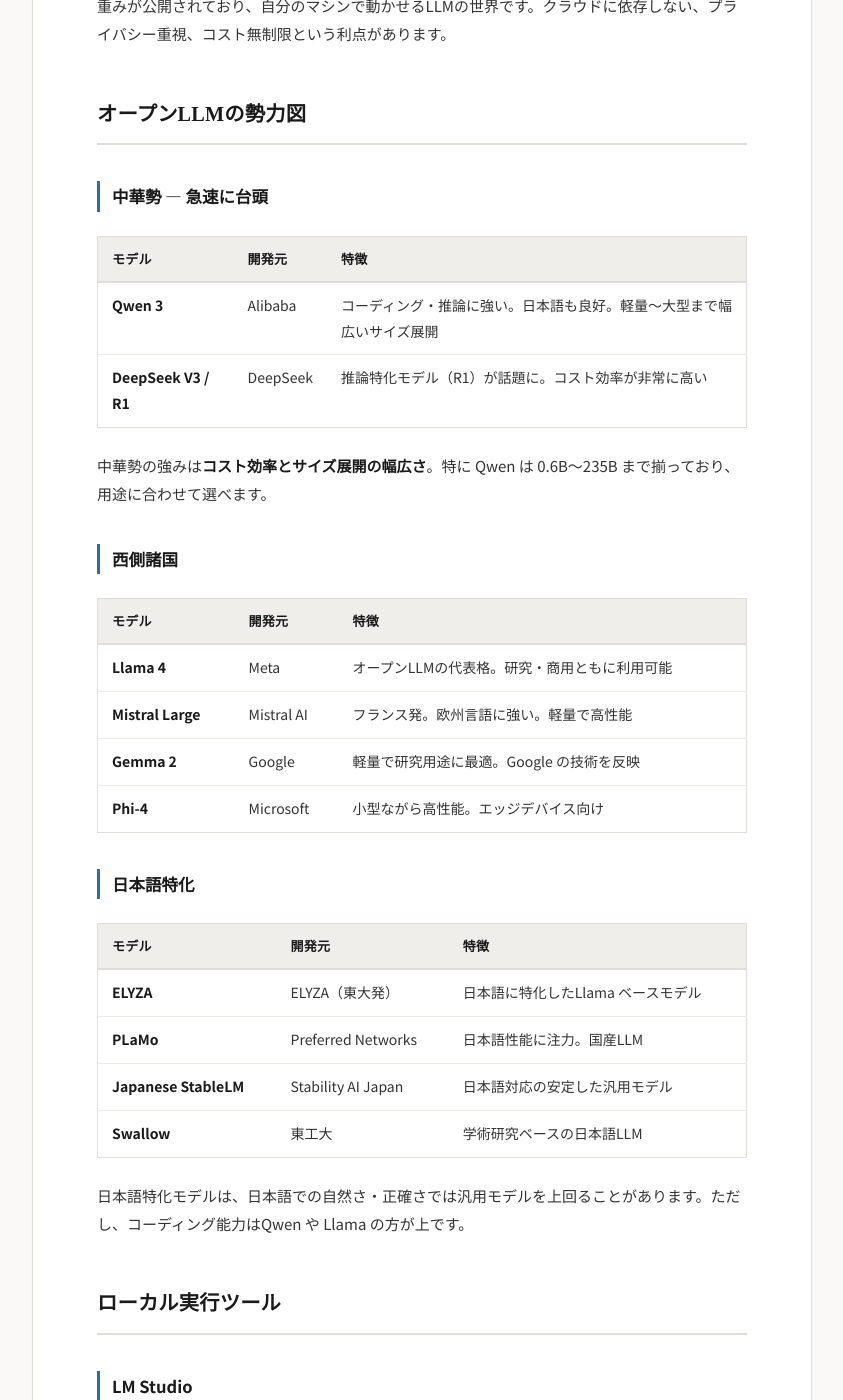
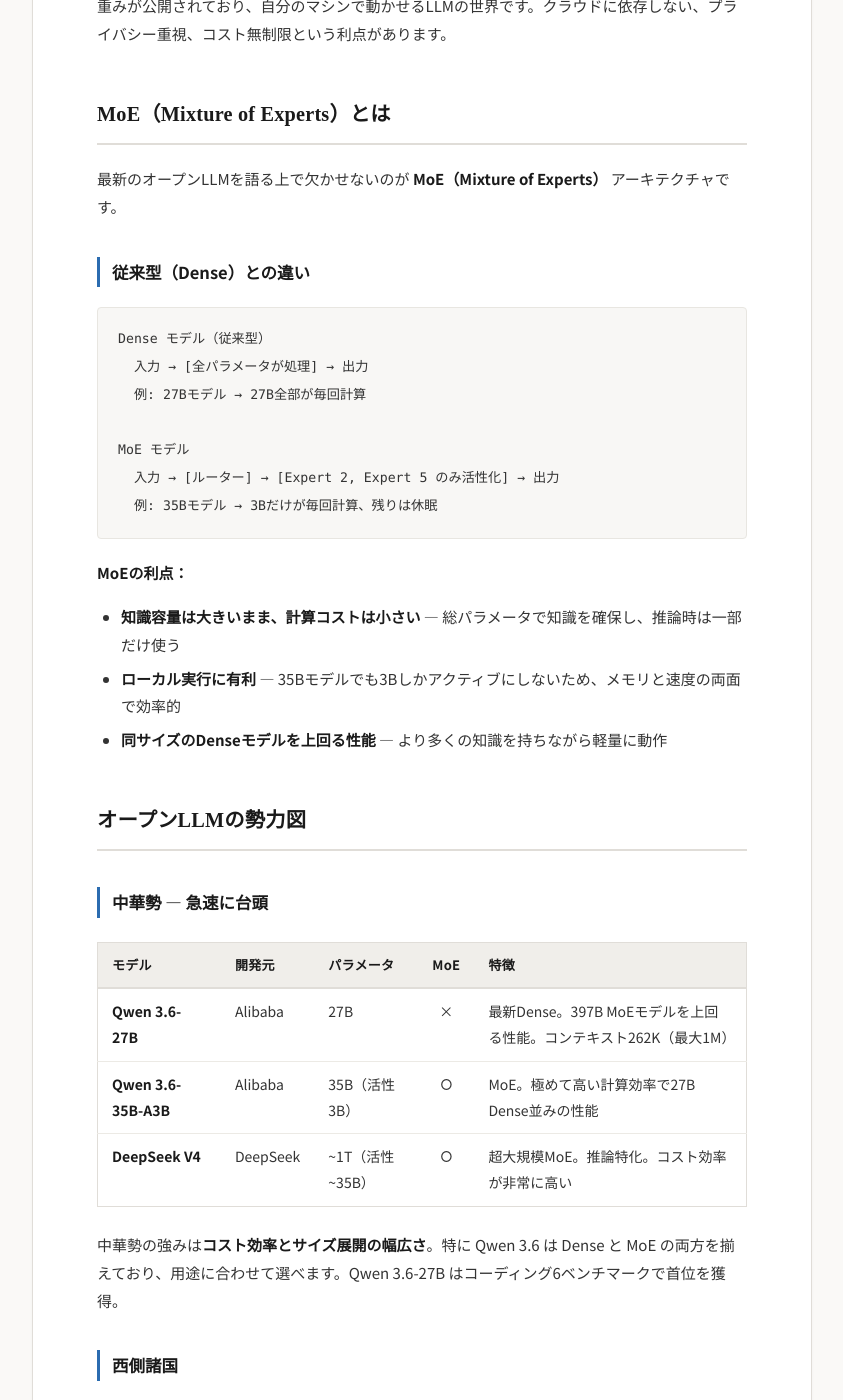
Before and after one commit to kuruusuniku/sharing, a Jekyll site: the page built from 09-open-models.md, in a window 1280 px wide and 1400 px high, scrolled down 196 px. Shown: the whole window, without its empty margins (218-1061 px from the left). Built offline with Jekyll 4.4.1, drawn with Linux system fonts in a browser that asks for light colours; some of the changed text lies outside the part shown.

Commit message:
9章を最新オープンLLM情報に大幅更新
- MoE（Mixture of Experts）の解説を追加（Dense比較、利点）
- Qwen 3.6（27B Dense, 35B-A3B MoE）を追加
- gpt-oss（OpenAI初のオープンウェイト、120B/20B）を追加
- Gemma 4（26B MoE/31B Dense）に更新
- Mistral Large 3（675B MoE）、Mistral Small 4（119B MoE）、Devstral 2 を追加
- DeepSeek V4、Llama 4 Maverick を追加
- MoE対応モデル比較テーブル追加（アクティブパラメータ数で実質重さを比較）

Co-Authored-By: Claude Opus 4.6 (1M context) <noreply@anthropic.com>

````diff
--- a/09-open-models.md
+++ b/09-open-models.md
@@ -7,25 +7,53 @@ title: オープンLLMとローカル実行
 
 重みが公開されており、自分のマシンで動かせるLLMの世界です。クラウドに依存しない、プライバシー重視、コスト無制限という利点があります。
 
+## MoE（Mixture of Experts）とは
+
+最新のオープンLLMを語る上で欠かせないのが **MoE（Mixture of Experts）** アーキテクチャです。
+
+### 従来型（Dense）との違い
+
+```
+Dense モデル（従来型）
+  入力 → [全パラメータが処理] → 出力
+  例: 27Bモデル → 27B全部が毎回計算
+
+MoE モデル
+  入力 → [ルーター] → [Expert 2, Expert 5 のみ活性化] → 出力
+  例: 35Bモデル → 3Bだけが毎回計算、残りは休眠
+```
+
+**MoEの利点：**
+- **知識容量は大きいまま、計算コストは小さい** — 総パラメータで知識を確保し、推論時は一部だけ使う
+- **ローカル実行に有利** — 35Bモデルでも3Bしかアクティブにしないため、メモリと速度の両面で効率的
+- **同サイズのDenseモデルを上回る性能** — より多くの知識を持ちながら軽量に動作
+
 ## オープンLLMの勢力図
 
 ### 中華勢 — 急速に台頭
 
-| モデル | 開発元 | 特徴 |
-|--------|--------|------|
-| **Qwen 3** | Alibaba | コーディング・推論に強い。日本語も良好。軽量〜大型まで幅広いサイズ展開 |
-| **DeepSeek V3 / R1** | DeepSeek | 推論特化モデル（R1）が話題に。コスト効率が非常に高い |
+| モデル | 開発元 | パラメータ | MoE | 特徴 |
+|--------|--------|----------|:---:|------|
+| **Qwen 3.6-27B** | Alibaba | 27B | × | 最新Dense。397B MoEモデルを上回る性能。コンテキスト262K（最大1M） |
+| **Qwen 3.6-35B-A3B** | Alibaba | 35B（活性3B） | ○ | MoE。極めて高い計算効率で27B Dense並みの性能 |
+| **DeepSeek V4** | DeepSeek | ~1T（活性~35B） | ○ | 超大規模MoE。推論特化。コスト効率が非常に高い |
 
-中華勢の強みは**コスト効率とサイズ展開の幅広さ**。特に Qwen は 0.6B〜235B まで揃っており、用途に合わせて選べます。
+中華勢の強みは**コスト効率とサイズ展開の幅広さ**。特に Qwen 3.6 は Dense と MoE の両方を揃えており、用途に合わせて選べます。Qwen 3.6-27B はコーディング6ベンチマークで首位を獲得。
 
 ### 西側諸国
 
-| モデル | 開発元 | 特徴 |
-|--------|--------|------|
-| **Llama 4** | Meta | オープンLLMの代表格。研究・商用ともに利用可能 |
-| **Mistral Large** | Mistral AI | フランス発。欧州言語に強い。軽量で高性能 |
-| **Gemma 2** | Google | 軽量で研究用途に最適。Google の技術を反映 |
-| **Phi-4** | Microsoft | 小型ながら高性能。エッジデバイス向け |
+| モデル | 開発元 | パラメータ | MoE | 特徴 |
+|--------|--------|----------|:---:|------|
+| **Llama 4 Maverick** | Meta | 400B | ○ | MoE。オープンLLMの代表格。研究・商用ともに利用可能 |
+| **gpt-oss-120B** | OpenAI | 120B | × | OpenAI初のオープンウェイト。o4-mini匹敵。Apache 2.0 |
+| **gpt-oss-20B** | OpenAI | 20B | × | o3-mini相当。16GBメモリで動作。エッジ向け |
+| **Mistral Large 3** | Mistral AI | 675B（活性41B） | ○ | 超大規模MoE。Apache 2.0。欧州言語に強い |
+| **Mistral Small 4** | Mistral AI | 119B（活性6B） | ○ | 推論・マルチモーダル・コーディング統合。256K コンテキスト |
+| **Devstral 2** | Mistral AI | 123B / 24B | — | コーディング特化 |
+| **Gemma 4** | Google | 26B MoE（活性3.8B）/ 31B Dense | ○/× | Gemini 3と同じ研究基盤。256K、画像・音声対応、140言語以上 |
+| **Phi-4** | Microsoft | 小型 | × | エッジデバイス向け |
+
+**注目：OpenAI がついにオープンウェイトに参入。** gpt-oss は Apache 2.0 ライセンスで、GPUメモリ80GBで120Bモデルが動作します。
 
 ### 日本語特化
 
@@ -36,7 +64,20 @@ title: オープンLLMとローカル実行
 | **Japanese StableLM** | Stability AI Japan | 日本語対応の安定した汎用モデル |
 | **Swallow** | 東工大 | 学術研究ベースの日本語LLM |
 
-日本語特化モデルは、日本語での自然さ・正確さでは汎用モデルを上回ることがあります。ただし、コーディング能力はQwen や Llama の方が上です。
+日本語特化モデルは、日本語での自然さ・正確さでは汎用モデルを上回ることがあります。ただし、コーディング能力は Qwen や Llama の方が上です。
+
+## MoE対応モデル比較
+
+ローカルで動かすなら MoE モデルが有利です。「見かけのパラメータ数」に惑わされず、**アクティブパラメータ数**で必要スペックを判断してください。
+
+| モデル | 総パラメータ | アクティブ | 実質的な重さ |
+|--------|------------|----------|------------|
+| Qwen 3.6-35B-A3B | 35B | 3B | 超軽量 |
+| Gemma 4 26B | 26B | 3.8B | 超軽量 |
+| Mistral Small 4 | 119B | 6B | 軽量 |
+| Llama 4 Maverick | 400B | — | 中量級 |
+| Mistral Large 3 | 675B | 41B | 重量級 |
+| DeepSeek V4 | ~1T | ~35B | 重量級 |
 
 ## ローカル実行ツール
 
````
